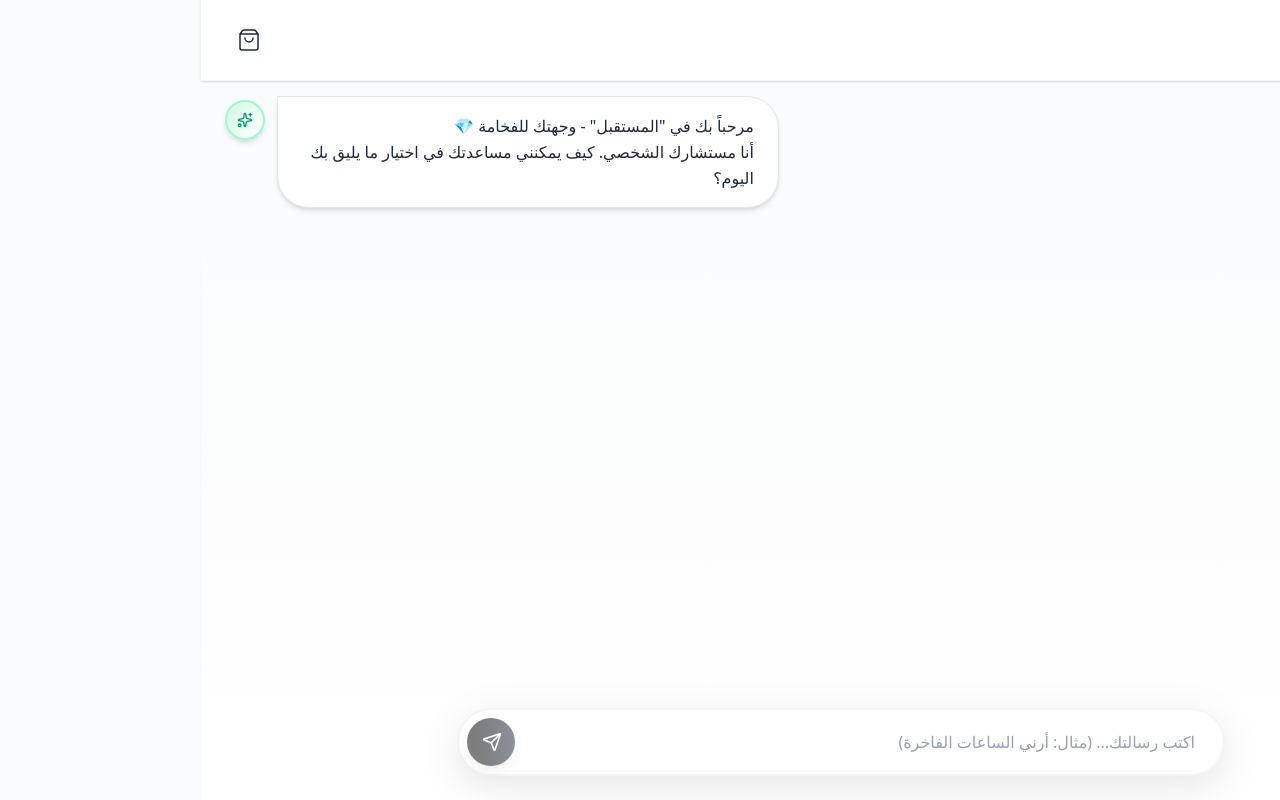
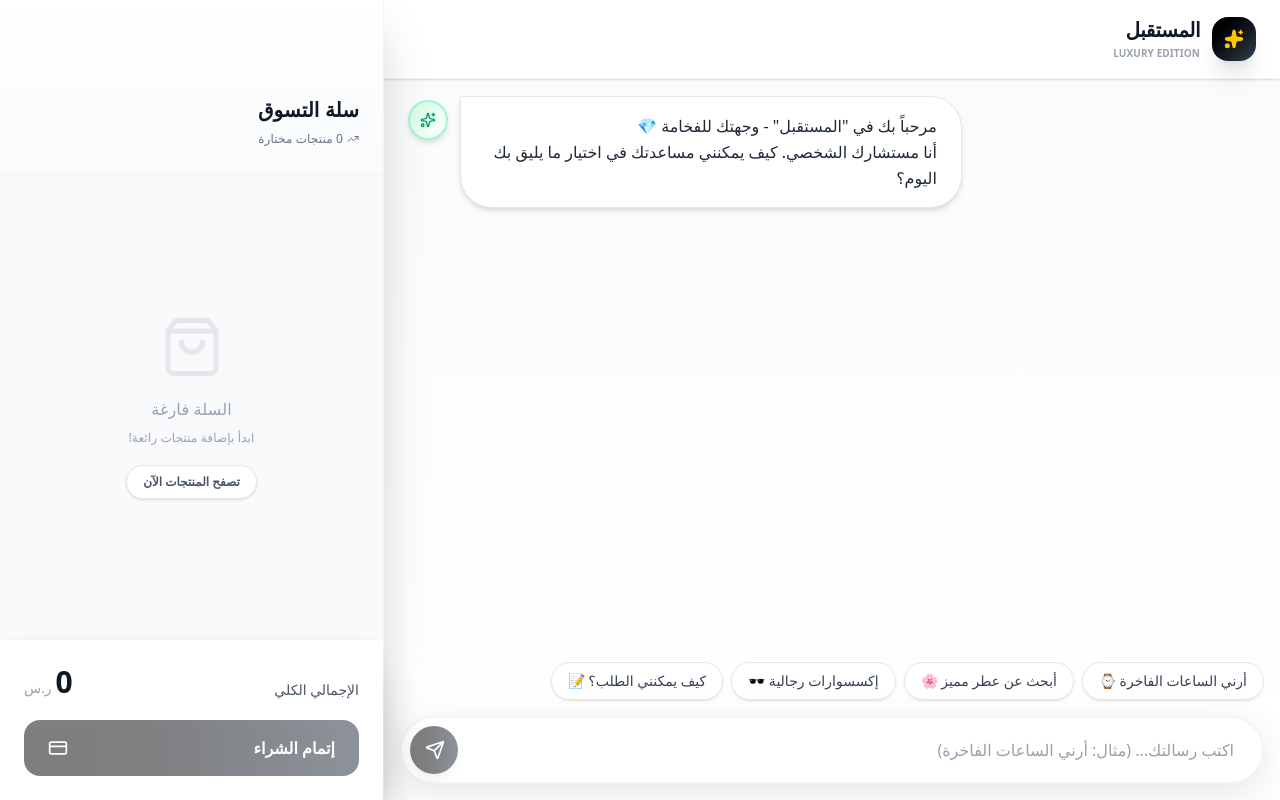
Before and after one commit to mohamedtolbadev-dot/qr-risto, a React (Vite) app: page / in a window 1280 px wide. Built offline with nearby package versions, Linux system fonts and the light colour scheme; a web font is replaced by a local one.

Commit message:
first commitss

```diff
--- a/src/components/Aishoppingchat.jsx
+++ b/src/components/Aishoppingchat.jsx
@@ -3,7 +3,7 @@ import {
   Send, ShoppingBag, X, User, MapPin, Phone,
   CheckCircle, Loader2, Package, Sparkles,
   ChevronLeft, Eye, Plus, Minus, CreditCard, Trash2,
-  Star, TrendingUp
+  Star, TrendingUp, Menu, HelpCircle, MessageCircle, ArrowRight
 } from 'lucide-react';
 
 /**
@@ -59,10 +59,68 @@ const PRODUCTS = [
     description: "سيمفونية عطرية نادرة تجمع بين دهن العود الكمبودي المعتق وزعفران كشمير. عطر يترك انطباعاً لا ينسى وثبات يدوم لأكثر من 24 ساعة.",
     rating: 5.0,
     reviews: 312
+  },
+  {
+    id: 6,
+    name: "كاميرا لوميكس الرقمية",
+    price: 850,
+    category: "تصوير",
+    image: "https://images.unsplash.com/photo-1516035069371-29a1b244cc32?auto=format&fit=crop&w=600&q=80",
+    description: "التقط تفاصيل الحياة بدقة 4K. مستشعر كامل الإطار يوفر أداءً مذهلاً في الإضاءة المنخفضة مع نظام تركيز بؤري تلقائي فائق السرعة.",
+    rating: 4.9,
+    reviews: 145
+  },
+  {
+    id: 7,
+    name: "ماكينة قهوة باريستا",
+    price: 540,
+    category: "أجهزة منزلية",
+    image: "https://images.unsplash.com/photo-1517668808822-9ebb02f2a0e6?auto=format&fit=crop&w=600&q=80",
+    description: "استمتع بمذاق القهوة المختصة في منزلك. ضغط 19 بار ومطحنة سيراميك مدمجة تضمن لك كوب إسبريسو مثالي بكل مرة.",
+    rating: 4.8,
+    reviews: 210
+  },
+  {
+    id: 8,
+    name: "حذاء ألترا ران الرياضي",
+    price: 165,
+    category: "رياضة",
+    image: "https://images.unsplash.com/photo-1542291026-7eec264c27ff?auto=format&fit=crop&w=600&q=80",
+    description: "مصمم لتحطيم أرقامك القياسية. نعل أوسط بتقنية التبطين السحابي يوفر استجابة طاقة مذهلة وراحة تدوم للمسافات الطويلة.",
+    rating: 4.7,
+    reviews: 423
+  },
+  {
+    id: 9,
+    name: "مصباح ذكي لوموس",
+    price: 85,
+    category: "إضاءة",
+    image: "https://images.unsplash.com/photo-1534073828943-f801091bb18c?auto=format&fit=crop&w=600&q=80",
+    description: "تحكم في أجواء غرفتك عبر هاتفك. 16 مليون لون متاح مع إمكانية المزامنة مع الموسيقى والأفلام لتجربة غامرة.",
+    rating: 4.5,
+    reviews: 112
+  },
+  {
+    id: 10,
+    name: "كرسي مكتب إرجونوميك",
+    price: 390,
+    category: "أثاث",
+    image: "https://images.unsplash.com/photo-1505798517354-bc0b7fd70123?auto=format&fit=crop&w=600&q=80",
+    description: "وداعاً لآلام الظهر. تصميم هندسي يدعم العمود الفقري بالكامل مع مساند ذراع قابلة للتعديل وقماش شبكي يسمح بمرور الهواء.",
+    rating: 4.8,
+    reviews: 175
   }
 ];
 
-const API_KEY = "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";
+const API_KEY = "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"; // اتركه فارغاً في Canvas
+
+// اقتراحات سريعة لمساعدة العميل
+const SUGGESTIONS = [
+    { text: "أرني الساعات الفاخرة ⌚️", query: "أرني الساعات الفاخرة المتوفرة لديكم" },
+    { text: "أبحث عن عطر مميز 🌸", query: "أقترح علي عطور نيش مميزة" },
+    { text: "إكسسوارات رجالية 🕶️", query: "أرني النظارات والإكسسوارات" },
+    { text: "كيف يمكنني الطلب؟ 📝", query: "اشرح لي كيف يمكنني إتمام الطلب" },
+];
 
 export default function App() {
   const [messages, setMessages] = useState([
@@ -75,7 +133,8 @@ export default function App() {
   const [input, setInput] = useState('');
   const [isLoading, setIsLoading] = useState(false);
   const [cart, setCart] = useState([]);
-  const [isCartOpen, setIsCartOpen] = useState(false);
+  const [isMobileSidebarOpen, setIsMobileSidebarOpen] = useState(false);
+  const [isHelpOpen, setIsHelpOpen] = useState(false); // حالة نافذة المساعدة
 
   // Modal State
   const [selectedProduct, setSelectedProduct] = useState(null);
@@ -133,13 +192,16 @@ export default function App() {
     return cart.reduce((total, item) => total + (item.price * item.qty), 0);
   };
 
-  // --- Logic: AI Communication (FIXED) ---
+  // --- Logic: AI Communication ---
   const sendMessage = async (overrideInput = null) => {
     const userText = overrideInput || input;
     if (!userText.trim()) return;
 
     if (!overrideInput) {
       setInput('');
+      setMessages(prev => [...prev, { role: 'user', content: userText, type: 'text' }]);
+    } else {
+        // إذا كان اقتراحاً، نضيفه للمحادثة أيضاً
         setMessages(prev => [...prev, { role: 'user', content: userText, type: 'text' }]);
     }
 
@@ -199,7 +261,6 @@ JSON>>>
         { role: "user", content: systemPrompt }
       ];
 
-      // Add conversation history (last 10 messages)
       const recentMessages = messages.slice(-10);
       recentMessages.forEach(msg => {
         if (msg.type === 'text' && msg.content) {
@@ -210,7 +271,6 @@ JSON>>>
         }
       });
 
-      // Add current user message
       apiMessages.push({ role: "user", content: userText });
 
       const response = await fetch("https://openrouter.ai/api/v1/chat/completions", {
@@ -229,12 +289,11 @@ JSON>>>
       });
 
       const data = await response.json();
-      let aiContent = data.choices?.[0]?.message?.content || "عذراً، حدث خطأ غير متوقع.";
+      let aiContent = data.choices?.[0]?.message?.content || "عذراً، حدث خطأ غير متوقع. جرب مرة أخرى.";
 
       let type = 'text';
       let extraData = null;
 
-      // Parse Custom JSON Commands (FIXED)
       const jsonMatch = aiContent.match(/<<<JSON\s*([\s\S]*?)\s*JSON>>>/);
 
       if (jsonMatch) {
@@ -242,7 +301,6 @@ JSON>>>
           const jsonStr = jsonMatch[1].trim();
           const parsedData = JSON.parse(jsonStr);
 
-          // **CRITICAL FIX**: Remove JSON block completely from user-facing text
           aiContent = aiContent.replace(/<<<JSON\s*[\s\S]*?\s*JSON>>>/g, '').trim();
 
           if (parsedData.action === 'show_products') {
@@ -292,7 +350,60 @@ JSON>>>
 
   // --- Components ---
 
-  // 1. Product Modal (Enhanced)
+  // 0. Help Modal (دليل الاستخدام)
+  const HelpModal = () => {
+      if (!isHelpOpen) return null;
+      return (
+        <div className="fixed inset-0 z-[70] flex items-center justify-center p-4 animate-in fade-in duration-200">
+            <div className="absolute inset-0 bg-black/50 backdrop-blur-sm" onClick={() => setIsHelpOpen(false)} />
+            <div className="bg-white rounded-3xl w-full max-w-md relative z-10 p-8 shadow-2xl animate-in zoom-in-95">
+                <button onClick={() => setIsHelpOpen(false)} className="absolute top-4 right-4 bg-gray-100 p-2 rounded-full hover:bg-gray-200 transition">
+                    <X size={20} />
+                </button>
+
+                <div className="flex items-center gap-3 mb-6">
+                    <div className="bg-emerald-100 p-3 rounded-full">
+                        <HelpCircle className="text-emerald-600" size={24} />
+                    </div>
+                    <h2 className="text-xl font-black text-gray-900">كيف تتسوق بذكاء؟</h2>
+                </div>
+
+                <div className="space-y-6">
+                    <div className="flex gap-4 items-start">
+                        <div className="w-8 h-8 rounded-full bg-gray-900 text-white flex items-center justify-center font-bold flex-shrink-0">1</div>
+                        <div>
+                            <h3 className="font-bold text-gray-900">تحدث مع المساعد</h3>
+                            <p className="text-gray-500 text-sm mt-1">اكتب ما تبحث عنه (مثلاً: "ساعات رجالية") وسيقترح المساعد أفضل الخيارات.</p>
+                        </div>
+                    </div>
+                    <div className="flex gap-4 items-start">
+                        <div className="w-8 h-8 rounded-full bg-gray-900 text-white flex items-center justify-center font-bold flex-shrink-0">2</div>
+                        <div>
+                            <h3 className="font-bold text-gray-900">اختر وأضف للسلة</h3>
+                            <p className="text-gray-500 text-sm mt-1">اضغط على المنتجات التي تعجبك لإضافتها لسلة التسوق.</p>
+                        </div>
+                    </div>
+                    <div className="flex gap-4 items-start">
+                        <div className="w-8 h-8 rounded-full bg-gray-900 text-white flex items-center justify-center font-bold flex-shrink-0">3</div>
+                        <div>
+                            <h3 className="font-bold text-gray-900">أتمم الطلب بالمحادثة</h3>
+                            <p className="text-gray-500 text-sm mt-1">عند الانتهاء، فقط أخبر المساعد "أريد إتمام الطلب" وسيقوم بجمع بياناتك وتأكيد الطلب.</p>
+                        </div>
+                    </div>
+                </div>
+
+                <button
+                    onClick={() => setIsHelpOpen(false)}
+                    className="w-full mt-8 bg-gray-900 text-white py-3 rounded-xl font-bold hover:bg-gray-800 transition"
+                >
+                    فهمت، لنبدأ التسوق!
+                </button>
+            </div>
+        </div>
+      );
+  };
+
+  // 1. Product Modal
   const ProductModal = () => {
     if (!selectedProduct) return null;
 
@@ -353,7 +464,7 @@ JSON>>>
     );
   };
 
-  // 2. Chat Bubble Components (Enhanced)
+  // 2. Chat Bubble Components
   const ProductCard = ({ product }) => (
     <div className="group bg-white rounded-3xl shadow-lg border border-gray-100 overflow-hidden w-64 flex-shrink-0 snap-center transform transition-all duration-300 hover:-translate-y-2 hover:shadow-2xl relative">
       <div
@@ -438,7 +549,6 @@ JSON>>>
   const FinalOrderSummary = ({ customer }) => (
     <div className="bg-gradient-to-br from-emerald-50 via-white to-emerald-50/30 p-6 rounded-3xl shadow-xl border-2 border-emerald-200 w-full max-w-sm mt-4 relative overflow-hidden">
 
-      {/* Decorative Elements */}
       <div className="absolute top-0 right-0 w-32 h-32 bg-emerald-200/30 rounded-full blur-3xl"></div>
       <div className="absolute bottom-0 left-0 w-24 h-24 bg-yellow-200/30 rounded-full blur-2xl"></div>
 
@@ -495,11 +605,12 @@ JSON>>>
 
   // Main UI Render
   return (
-    <div className="flex flex-col h-screen bg-gradient-to-b from-gray-50 to-white font-sans text-right text-gray-900" dir="rtl">
+    <div className="flex h-screen bg-gradient-to-b from-gray-50 to-white font-sans text-right text-gray-900 overflow-hidden" dir="rtl">
       <ProductModal />
+      <HelpModal />
 
-      {/* Header (Enhanced) */}
-      <header className="absolute top-0 w-full bg-white/90 backdrop-blur-xl border-b border-gray-100 px-6 py-4 z-40 flex justify-between items-center shadow-sm">
+      {/* Header */}
+      <header className="fixed top-0 left-0 right-0 bg-white/90 backdrop-blur-xl border-b border-gray-100 px-4 md:px-6 py-4 z-40 flex justify-between items-center shadow-sm">
         <div className="flex items-center gap-3">
           <div className="w-11 h-11 bg-gradient-to-br from-black to-gray-700 text-white rounded-2xl flex items-center justify-center shadow-xl transform hover:rotate-6 transition-transform">
             <Sparkles size={20} className="text-yellow-400" fill="currentColor" />
@@ -510,9 +621,21 @@ JSON>>>
           </div>
         </div>
 
+        <div className="flex items-center gap-2">
+            {/* Help Button - جديد */}
             <button
-          onClick={() => setIsCartOpen(!isCartOpen)}
-          className="relative group p-3 rounded-2xl hover:bg-gray-100 transition-all duration-300"
+                onClick={() => setIsHelpOpen(true)}
+                className="p-2.5 rounded-2xl hover:bg-gray-100 transition-all text-gray-600 flex items-center gap-2"
+                title="كيف أتسوق؟"
+            >
+                <HelpCircle size={20} />
+                <span className="hidden sm:inline text-sm font-bold">دليل الاستخدام</span>
+            </button>
+
+            {/* Mobile Toggle Button */}
+            <button
+              onClick={() => setIsMobileSidebarOpen(!isMobileSidebarOpen)}
+              className="lg:hidden relative group p-3 rounded-2xl hover:bg-gray-100 transition-all duration-300"
             >
               <ShoppingBag className="text-gray-800 w-6 h-6" strokeWidth={1.5} />
               {cart.length > 0 && (
@@ -521,21 +644,22 @@ JSON>>>
                 </span>
               )}
             </button>
+        </div>
       </header>
 
-      {/* Main Chat Area */}
-      <main className="flex-1 overflow-y-auto pt-24 pb-4 px-4 md:px-6 space-y-6 scroll-smooth">
+      {/* Main Chat Area - Takes most space */}
+      <main className="flex-1 flex flex-col pt-20 pb-0 lg:ml-96 overflow-hidden">
+        {/* Messages Container with proper spacing */}
+        <div className="flex-1 overflow-y-auto px-4 md:px-6 py-4 space-y-6 scroll-smooth mb-36 sm:mb-28">
           {messages.map((msg, index) => (
             <div key={index} className={`flex ${msg.role === 'user' ? 'justify-start' : 'justify-end'} group animate-in slide-in-from-bottom-2 duration-500`}>
 
-            {/* User Message */}
               {msg.role === 'user' && (
                 <div className="bg-gradient-to-r from-black to-gray-800 text-white px-6 py-4 rounded-[2rem] rounded-tr-none shadow-xl max-w-[85%] md:max-w-[70%] text-sm md:text-base leading-relaxed">
                   {msg.content}
                 </div>
               )}
 
-            {/* Assistant Message */}
               {msg.role === 'assistant' && (
                 <div className="flex flex-col items-end w-full">
                   <div className="flex items-start gap-3 max-w-full flex-row-reverse">
@@ -545,16 +669,12 @@ JSON>>>
 
                     <div className="space-y-4 flex flex-col items-end w-full max-w-[95%] md:max-w-[85%]">
 
-                    {/* Text Bubble */}
                       {msg.content && (
                         <div className="bg-white border border-gray-200 text-gray-800 px-6 py-4 rounded-[2rem] rounded-tl-none shadow-md text-sm md:text-base leading-relaxed whitespace-pre-line">
                           {msg.content}
                         </div>
                       )}
 
-                    {/* Visual Components */}
-
-                    {/* 1. Product Carousel */}
                       {msg.type === 'product-grid' && msg.data && (
                         <div className="w-full overflow-x-auto pb-4 pt-2 px-1 scrollbar-hide">
                            <div className="flex gap-4 w-max">
@@ -565,12 +685,10 @@ JSON>>>
                         </div>
                       )}
 
-                    {/* 2. Visual Cart Review */}
                       {msg.type === 'cart-review' && (
                         <CartReviewBubble />
                       )}
 
-                    {/* 3. Final Summary */}
                       {msg.type === 'order-summary' && msg.data && (
                         <FinalOrderSummary customer={msg.data} />
                       )}
@@ -591,17 +709,60 @@ JSON>>>
             </div>
           )}
           <div ref={messagesEndRef} />
+        </div>
+
+        {/* Input Area with Suggestions - Fixed at bottom */}
+        <footer className="fixed bottom-0 left-0 right-0 lg:left-96 z-30 bg-gradient-to-t from-white via-white to-transparent pb-safe">
+          <div className="max-w-4xl mx-auto px-4 pb-4">
+
+            {/* Suggestions Bar - جديد */}
+            {!isLoading && (
+                <div className="flex gap-2 overflow-x-auto scrollbar-hide mb-3 pb-1">
+                    {SUGGESTIONS.map((suggestion, idx) => (
+                        <button
+                            key={idx}
+                            onClick={() => sendMessage(suggestion.query)}
+                            className="flex-shrink-0 bg-white/90 backdrop-blur border border-gray-200 hover:border-emerald-300 hover:bg-emerald-50 text-gray-700 px-4 py-2 rounded-full text-xs sm:text-sm font-medium shadow-sm transition-all active:scale-95 whitespace-nowrap"
+                        >
+                            {suggestion.text}
+                        </button>
+                    ))}
+                </div>
+            )}
+
+            <div className="relative flex items-center gap-3 bg-white p-2 rounded-full shadow-[0_10px_40px_rgb(0,0,0,0.1)] border-2 border-gray-100">
+              <input
+                type="text"
+                value={input}
+                onChange={(e) => setInput(e.target.value)}
+                onKeyDown={(e) => e.key === 'Enter' && sendMessage()}
+                placeholder="اكتب رسالتك... (مثال: أرني الساعات الفاخرة)"
+                className="flex-1 bg-transparent text-gray-900 placeholder-gray-400 px-5 py-3 focus:outline-none text-base"
+                disabled={isLoading}
+              />
+              <button
+                onClick={() => sendMessage()}
+                disabled={!input.trim() || isLoading}
+                className="bg-gradient-to-r from-black to-gray-800 text-white w-12 h-12 flex items-center justify-center rounded-full hover:scale-105 disabled:opacity-50 disabled:scale-100 transition-all shadow-lg flex-shrink-0"
+              >
+                {isLoading ? <Loader2 size={20} className="animate-spin" /> : <Send size={20} className="ml-0.5" />}
+              </button>
+            </div>
+          </div>
+        </footer>
       </main>
 
-      {/* Cart Drawer (Enhanced) */}
-      {isCartOpen && (
-        <div className="fixed inset-0 z-50 flex justify-end">
-          <div
-            className="absolute inset-0 bg-black/30 backdrop-blur-sm transition-opacity"
-            onClick={() => setIsCartOpen(false)}
-          />
-          <div className="relative w-full max-w-sm bg-white h-full shadow-2xl flex flex-col animate-in slide-in-from-left duration-300">
-            <div className="p-6 border-b border-gray-100 flex justify-between items-center bg-gradient-to-b from-white to-gray-50">
+      {/* Right Sidebar Cart - Fixed on Desktop, Drawer on Mobile */}
+      <aside
+        className={`
+          fixed top-0 bottom-0 left-0 w-96 bg-white border-r border-gray-100 shadow-2xl z-50
+          flex flex-col transition-transform duration-300 ease-in-out
+          ${isMobileSidebarOpen ? 'translate-x-0' : '-translate-x-full'}
+          lg:translate-x-0
+        `}
+      >
+        {/* Sidebar Header */}
+        <div className="p-6 pt-24 border-b border-gray-100 flex justify-between items-center bg-gradient-to-b from-white to-gray-50">
           <div>
             <h2 className="font-black text-xl text-gray-900">سلة التسوق</h2>
             <p className="text-xs text-gray-500 mt-1 flex items-center gap-1">
@@ -609,17 +770,31 @@ JSON>>>
               {cart.length} منتجات مختارة
             </p>
           </div>
-              <button onClick={() => setIsCartOpen(false)} className="p-2.5 hover:bg-gray-100 rounded-xl transition-all">
+          <button
+            onClick={() => setIsMobileSidebarOpen(false)}
+            className="lg:hidden p-2.5 hover:bg-gray-100 rounded-xl transition-all"
+          >
             <X className="text-gray-400" />
           </button>
         </div>
 
+        {/* Cart Items */}
         <div className="flex-1 overflow-y-auto p-4 space-y-3 bg-gray-50">
           {cart.length === 0 ? (
             <div className="h-full flex flex-col items-center justify-center text-center text-gray-400">
               <ShoppingBag className="w-16 h-16 opacity-20 mb-4" />
               <p className="font-medium">السلة فارغة</p>
               <p className="text-xs mt-1">ابدأ بإضافة منتجات رائعة!</p>
+
+              <button
+                onClick={() => {
+                    setIsMobileSidebarOpen(false);
+                    sendMessage("أرني المنتجات الأكثر مبيعاً");
+                }}
+                className="mt-4 px-4 py-2 bg-white border border-gray-200 rounded-full text-xs font-bold text-gray-600 hover:text-emerald-600 hover:border-emerald-200 transition-all shadow-sm"
+              >
+                تصفح المنتجات الآن
+              </button>
             </div>
           ) : (
             cart.map(item => (
@@ -627,7 +802,7 @@ JSON>>>
                 <div className="w-20 h-20 rounded-xl bg-gray-100 overflow-hidden flex-shrink-0">
                   <img src={item.image} alt="" className="w-full h-full object-cover" />
                 </div>
-                    <div className="flex-1 flex flex-col justify-between">
+                <div className="flex-1 flex flex-col justify-between min-w-0">
                   <div>
                     <p className="text-sm font-bold text-gray-900 line-clamp-1">{item.name}</p>
                     <p className="text-xs text-gray-500">{item.category}</p>
@@ -656,6 +831,7 @@ JSON>>>
           )}
         </div>
 
+        {/* Sidebar Footer - Checkout */}
         <div className="p-6 bg-white border-t border-gray-100 shadow-2xl">
           <div className="flex justify-between items-end mb-5">
             <span className="text-gray-600 text-sm font-medium">الإجمالي الكلي</span>
@@ -666,7 +842,7 @@ JSON>>>
           </div>
           <button
             onClick={() => {
-                  setIsCartOpen(false);
+              setIsMobileSidebarOpen(false);
               sendMessage("أريد إتمام الطلب والدفع");
             }}
             disabled={cart.length === 0}
@@ -676,31 +852,15 @@ JSON>>>
             <CreditCard size={20} />
           </button>
         </div>
-          </div>
-        </div>
+      </aside>
+
+      {/* Mobile Overlay */}
+      {isMobileSidebarOpen && (
+        <div
+          className="lg:hidden fixed inset-0 bg-black/30 backdrop-blur-sm z-40"
+          onClick={() => setIsMobileSidebarOpen(false)}
+        />
       )}
-
-      {/* Input Area (Enhanced) */}
-      <footer className="fixed bottom-0 left-0 right-0 p-4 z-40 bg-gradient-to-t from-white via-white to-transparent pb-6 pt-10">
-        <div className="max-w-3xl mx-auto relative flex items-center gap-3 bg-white p-2 rounded-full shadow-[0_10px_40px_rgb(0,0,0,0.1)] border-2 border-gray-100">
-          <input
-            type="text"
-            value={input}
-            onChange={(e) => setInput(e.target.value)}
-            onKeyDown={(e) => e.key === 'Enter' && sendMessage()}
-            placeholder="اكتب رسالتك... (مثال: أرني الساعات الفاخرة)"
-            className="flex-1 bg-transparent text-gray-900 placeholder-gray-400 px-5 py-3 focus:outline-none text-base"
-            disabled={isLoading}
-          />
-          <button
-            onClick={() => sendMessage()}
-            disabled={!input.trim() || isLoading}
-            className="bg-gradient-to-r from-black to-gray-800 text-white w-12 h-12 flex items-center justify-center rounded-full hover:scale-105 disabled:opacity-50 disabled:scale-100 transition-all shadow-lg"
-          >
-            {isLoading ? <Loader2 size={20} className="animate-spin" /> : <Send size={20} className="ml-0.5" />}
-          </button>
-        </div>
-      </footer>
     </div>
   );
 }
```
Lines whose indentation alone changed are shown as unchanged.
